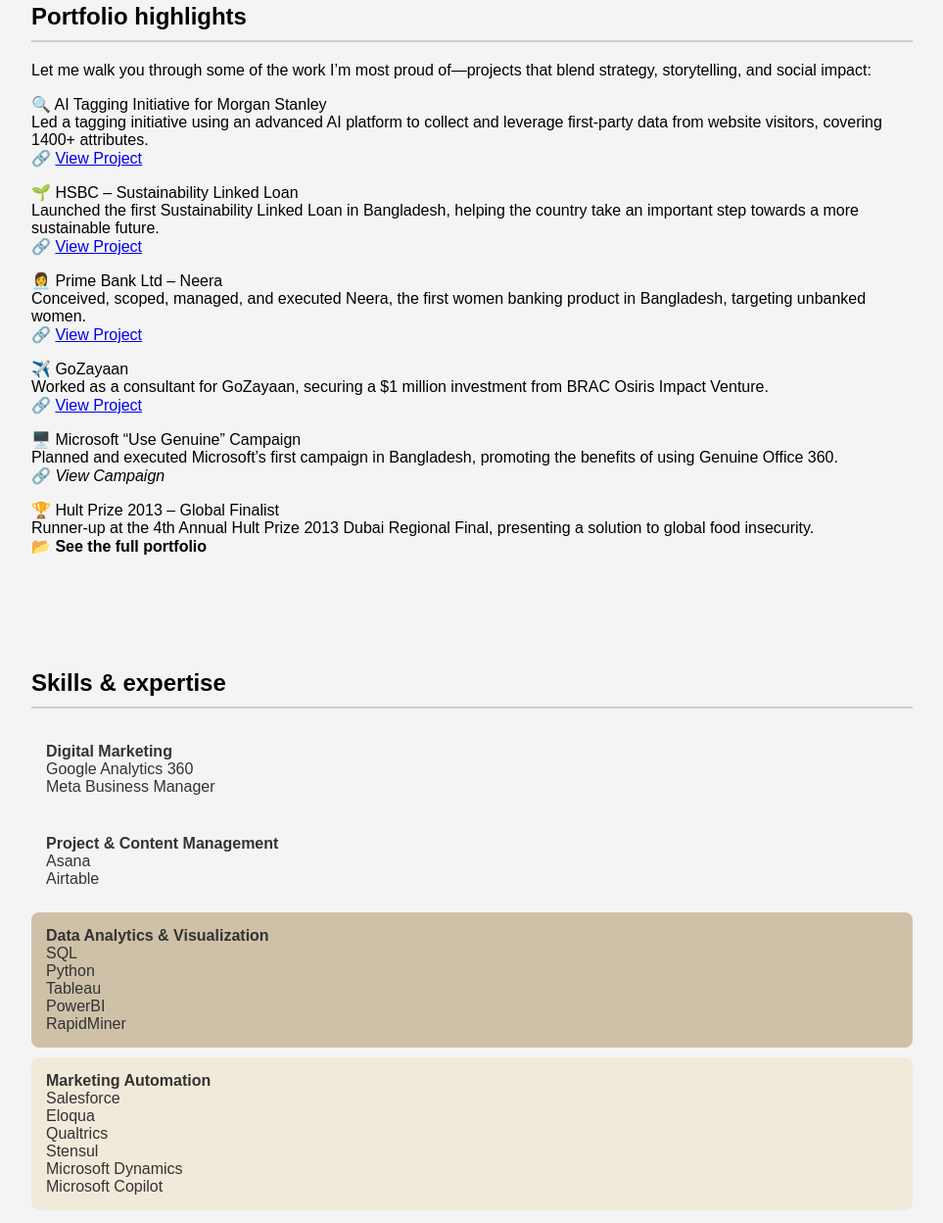
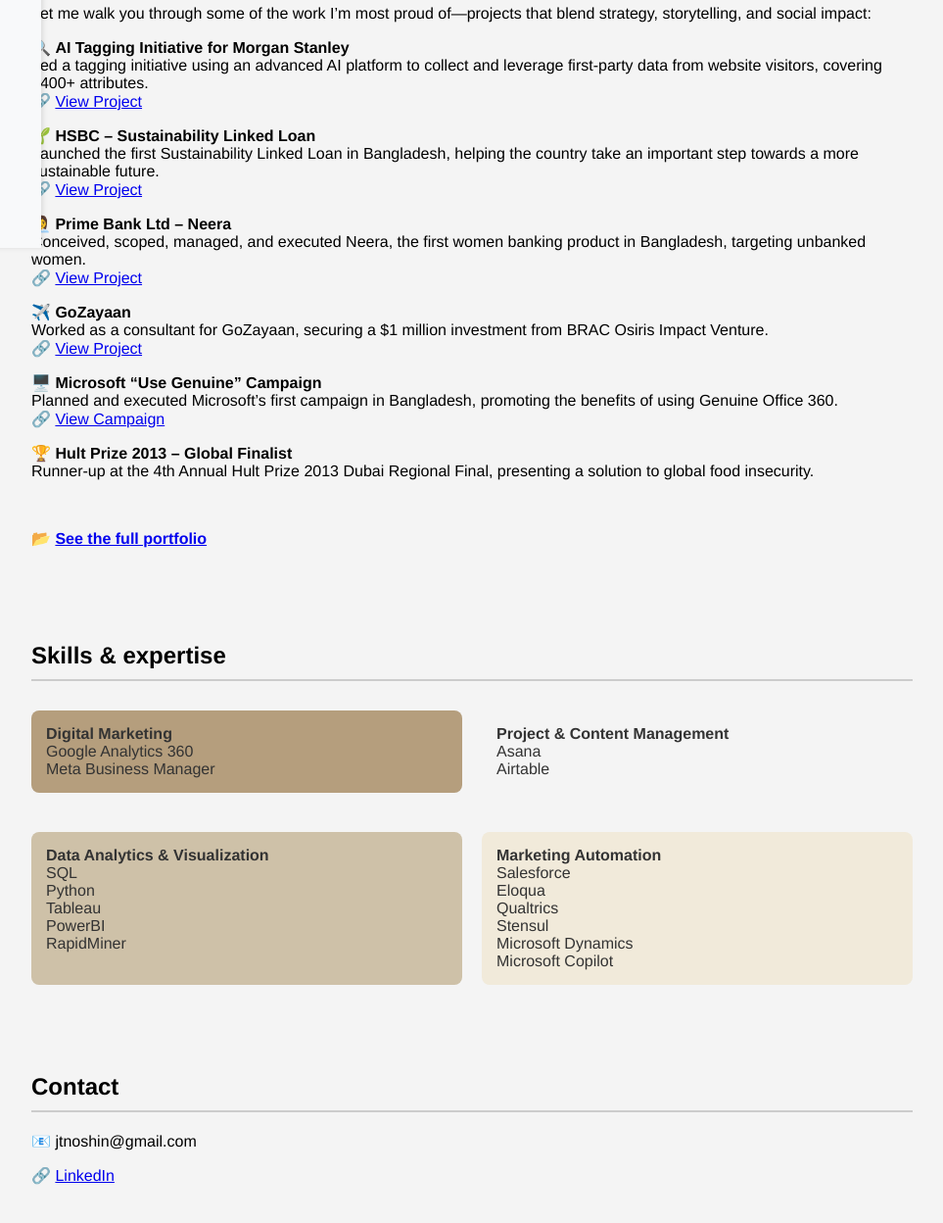
Before and after one commit to jnoshin/portfoliowebsite, a plain HTML site: page index.html in a window 1280 px wide. Shown: the part 567-1815 px from the top of the page at 98% size, without its empty margins (158-1121 px from the left). Drawn offline with Linux system fonts and the light colour scheme.

Commit message:
Add files via upload

```diff
--- a/index.html
+++ b/index.html
@@ -1,8 +1,8 @@
 <!DOCTYPE html>
 <html lang="en">
 <head>
- <meta charset="UTF-8" />
- <meta name="viewport" content="width=device-width, initial-scale=1.0"/>
+<meta charset="utf-8"/>
+<meta content="width=device-width, initial-scale=1.0" name="viewport"/>
 <title>Jarin Noshin Portfolio</title>
 <style>
  body {
@@ -47,8 +47,8 @@
  border-radius: 8px;
  color: #333;
  }
- .t-color: #B59E7D; }
- .mountain { background-color: #AAA396; }
+ .tobacco { background-color: #B59E7D; }
+ .mountain { background-color #AAA396; }
  .sand { background-color: #CEC1A8; }
  .vanilla { background-color: #F1EADA; }
  footer {
@@ -57,94 +57,141 @@
  background-color: #f4f4f4;
  font-size: 0.9em;
  }
+.skills-grid {
+ display: grid;
+ grid-template-columns: 1fr 1fr;
+ gap: 20px;
+}
+</style>
+<style>
+body {
+ font-family: 'Helvetica Neue', Arial, sans-serif;
+}
+.sidebar {
+ position: fixed;
+ top: 0;
+ left: 0;
+ width: 200px;
+ height: 100%;
+ background-color: #f8f9fa;
+ padding-top: 20px;
+ box-shadow: 2px 0 5px rgba(0,0,0,0.1);
+}
+.sidebar a {
+ display: block;
+ color: black;
+ padding: 10px 15px;
+ text-decoration: none;
+}
+.sidebar a:hover {
+ background-color: #ddd;
+}
+.content {
+ margin-left: 220px;
+ padding: 20px;
+}
+section {
+ padding-top: 60px;
+ margin-top: -60px;
+}
+.skills-grid {
+ display: grid;
+ grid-template-columns: 1fr 1fr;
+ gap: 20px;
+}
 </style>
 </head>
 <body>
-<header>
- <h1>Hi, this is Jarin Noshin.</h1>
- <nav>
+<div class="sidebar">
   <a href="#about">About me</a>
   <a href="#portfolio">Portfolio highlights</a>
   <a href="#skills">Skills & expertise</a>
   <a href="#contact">Contact</a>
- </nav>
+</div>
+<header>
+<h1>Hi, this is Jarin Noshin.</h1>
 </header>
+
 <section id="about">
 <h2>About me</h2>
- <p>Welcome to my website.<br>
+<p>Welcome to my website.<br/>
  I'm a marketing strategist with years of experience leading mission-driven communications across financial services, tech, and social impact sectors. Currently at BlackRock, I specialize in AI-powered digital engagement, blending analytics and storytelling to create data-informed narratives that connect with diverse audiences.</p>
 <div class="icons">
- 📄 <a href="https://docs.google.com/document/d/19H7EBRtU5s0mBRQw_K8qbzjtJSc5nyX_/edit?usp=sharing&ouid=109937790487810284171&rtpof=true&sd=true" target="_blank">Resume</a><br>
- 🔗 <a href="https://www.ibtimes.com/reporters/jarin-noshin" target="_blank">IBTimes Column</a><br>
- 📜 <a href="https://drive.google.com/file/d/1qKL_V3LWaIcd4XhPVdDTbMtjc38RJ5mO/view" target="_blank">World Bank Youth Summit Certificate</a><br>
+ 📄 <a href="https://docs.google.com/document/d/19H7EBRtU5s0mBRQw_K8qbzjtJSc5nyX_/edit?usp=sharing&ouid=109937790487810284171&rtpof=true&sd=true" target="_blank">Resume</a><br/>
+ 🔗 <a href="https://www.ibtimes.com/reporters/jarin-noshin" target="_blank">IBTimes Column</a><br/>
+ 📜 <a href="https://drive.google.com/file/d/1qKL_V3LWaIcd4XhPVdDTbMtjc38RJ5mO/view" target="_blank">World Bank Youth Summit Certificate</a><br/>
  🎓 <a href="https://www.credly.com/badges/8149cb7f-9b11-4ef5-bb3e-9d8e9b962e0a/linked_in?t=sumd92" target="_blank">IBM AI Fundamentals Badge</a>
 </div>
 </section>
+
 <section id="portfolio">
 <h2>Portfolio highlights</h2>
 <p>Let me walk you through some of the work I’m most proud of—projects that blend strategy, storytelling, and social impact:</p>
- <p>🔍 AI Tagging Initiative for Morgan Stanley<br>
- Led a tagging initiative using an advanced AI platform to collect and leverage first-party data from website visitors, covering 1400+ attributes.<br>
- 🔗 <a href="https://www.resonate.com/blog/resonate-tags-truly-understand-site-visitors/" target="_blank">View Project</a>
- </p>
- <p>🌱 HSBC – Sustainability Linked Loan<br>
- Launched the first Sustainability Linked Loan in Bangladesh, helping the country take an important step towards a more sustainable future.<br>
- 🔗 <a href="https://www.business.hsbc.com.bd/en-gb/campaigns/sustainability" target="_blank">View Project</a>
- </p>
- <p>👩‍💼 Prime Bank Ltd – Neera<br>
- Conceived, scoped, managed, and executed Neera, the first women banking product in Bangladesh, targeting unbanked women.<br>
- 🔗 <a href="https://www.smefinanceforum.org/post/neera-a-prime-bank-initiative-for-women" target="_blank">View Project</a>
- </p>
- <p>✈️ GoZayaan<br>
- Worked as a consultant for GoZayaan, securing a $1 million investment from BRAC Osiris Impact Venture.<br>
- 🔗 <a href="https://www.dhakatribune.com/business/188495/online-travel-platform-go-zayaan-receives-foreign" target="_blank">View Project</a>
- </p>
- <p>🖥️ Microsoft “Use Genuine” Campaign<br>
- Planned and executed Microsoft’s first campaign in Bangladesh, promoting the benefits of using Genuine Office 360.<br>
- 🔗 <em>View Campaign</em>
- </p>
- <p>🏆 Hult Prize 2013 – Global Finalist<br>
- Runner-up at the 4th Annual Hult Prize 2013 Dubai Regional Final, presenting a solution to global food insecurity.<br>
- 📂 <strong>See the full portfolio</strong>
- </p>
+
+<p>🔍 <strong>AI Tagging Initiative for Morgan Stanley</strong><br/>
+Led a tagging initiative using an advanced AI platform to collect and leverage first-party data from website visitors, covering 1400+ attributes.<br/>
+🔗 <a href="https://www.resonate.com/blog/resonate-tags-truly-understand-site-visitors/" target="_blank">View Project</a></p>
+
+<p>🌱 <strong>HSBC – Sustainability Linked Loan</strong><br/>
+Launched the first Sustainability Linked Loan in Bangladesh, helping the country take an important step towards a more sustainable future.<br/>
+🔗 <a href="https://www.business.hsbc.com.bd/en-gb/campaigns/sustainability" target="_blank">View Project</a></p>
+
+<p>👩‍💼 <strong>Prime Bank Ltd – Neera</strong><br/>
+Conceived, scoped, managed, and executed Neera, the first women banking product in Bangladesh, targeting unbanked women.<br/>
+🔗 <a href="https://www.smefinanceforum.org/post/neera-a-prime-bank-initiative-for-women" target="_blank">View Project</a></p>
+
+<p>✈️ <strong>GoZayaan</strong><br/>
+Worked as a consultant for GoZayaan, securing a $1 million investment from BRAC Osiris Impact Venture.<br/>
+🔗 <a href="https://www.dhakatribune.com/business/188495/online-travel-platform-go-zayaan-receives-foreign" target="_blank">View Project</a></p>
+
+<p>🖥️ <strong>Microsoft “Use Genuine” Campaign</strong><br/>
+Planned and executed Microsoft’s first campaign in Bangladesh, promoting the benefits of using Genuine Office 360.<br/>
+🔗 <a href="https://www.adsoftheworld.com/campaigns/don-t-steal-get-genuine" target="_blank">View Campaign</a></p>
+
+<p>🏆 <strong>Hult Prize 2013 – Global Finalist</strong><br/>
+Runner-up at the 4th Annual Hult Prize 2013 Dubai Regional Final, presenting a solution to global food insecurity.</p>
+
+<br/>
+<p>📂 <strong><a href="https://docs.google.com/presentation/d/1lOX9m6OxFJTHmrZXA0VFsMhYldzFxfpf/edit?usp=sharing&ouid=109937790487810284171&rtpof=true&sd=true" target="_blank">See the full portfolio</a></strong></p>
 </section>
+
 <section id="skills">
 <h2>Skills & expertise</h2>
+<div class="skills-grid">
 <div class="skills-box tobacco">
-   <strong>Digital Marketing</strong><br>
-   Google Analytics 360<br>
+<strong>Digital Marketing</strong><br/>
+Google Analytics 360<br/>
 Meta Business Manager
 </div>
 <div class="skills-box mountain">
-   <strong>Project & Content Management</strong><br>
-   Asana<br>
+<strong>Project & Content Management</strong><br/>
+Asana<br/>
 Airtable
 </div>
 <div class="skills-box sand">
-   <strong>Data Analytics & Visualization</strong><br>
-   SQL<br>
-   Python<br>
-   Tableau<br>
-   PowerBI<br>
+<strong>Data Analytics & Visualization</strong><br/>
+SQL<br/>
+Python<br/>
+Tableau<br/>
+PowerBI<br/>
 RapidMiner
 </div>
 <div class="skills-box vanilla">
-   <strong>Marketing Automation</strong><br>
-   Salesforce<br>
-   Eloqua<br>
-   Qualtrics<br>
-   Stensul<br>
-   Microsoft Dynamics<br>
+<strong>Marketing Automation</strong><br/>
+Salesforce<br/>
+Eloqua<br/>
+Qualtrics<br/>
+Stensul<br/>
+Microsoft Dynamics<br/>
 Microsoft Copilot
 </div>
+</div>
 </section>
+
 <section id="contact">
 <h2>Contact</h2>
 <p>📧 jtnoshin@gmail.com</p>
- <p>🔗 <a href="https://www.linkedin.com/in/jarin-noshin" target="_blank">LinkedIn</a></p>
+<p>🔗 <a href="https://www.linkedin.com/in/jarintasnimnoshin/" target="_blank">LinkedIn</a></p>
 </section>
-<footer>
- © 2025 Jarin Noshin. All rights reserved.
-</footer>
 </body>
 </html>
```
Lines whose indentation alone changed are shown as unchanged.
